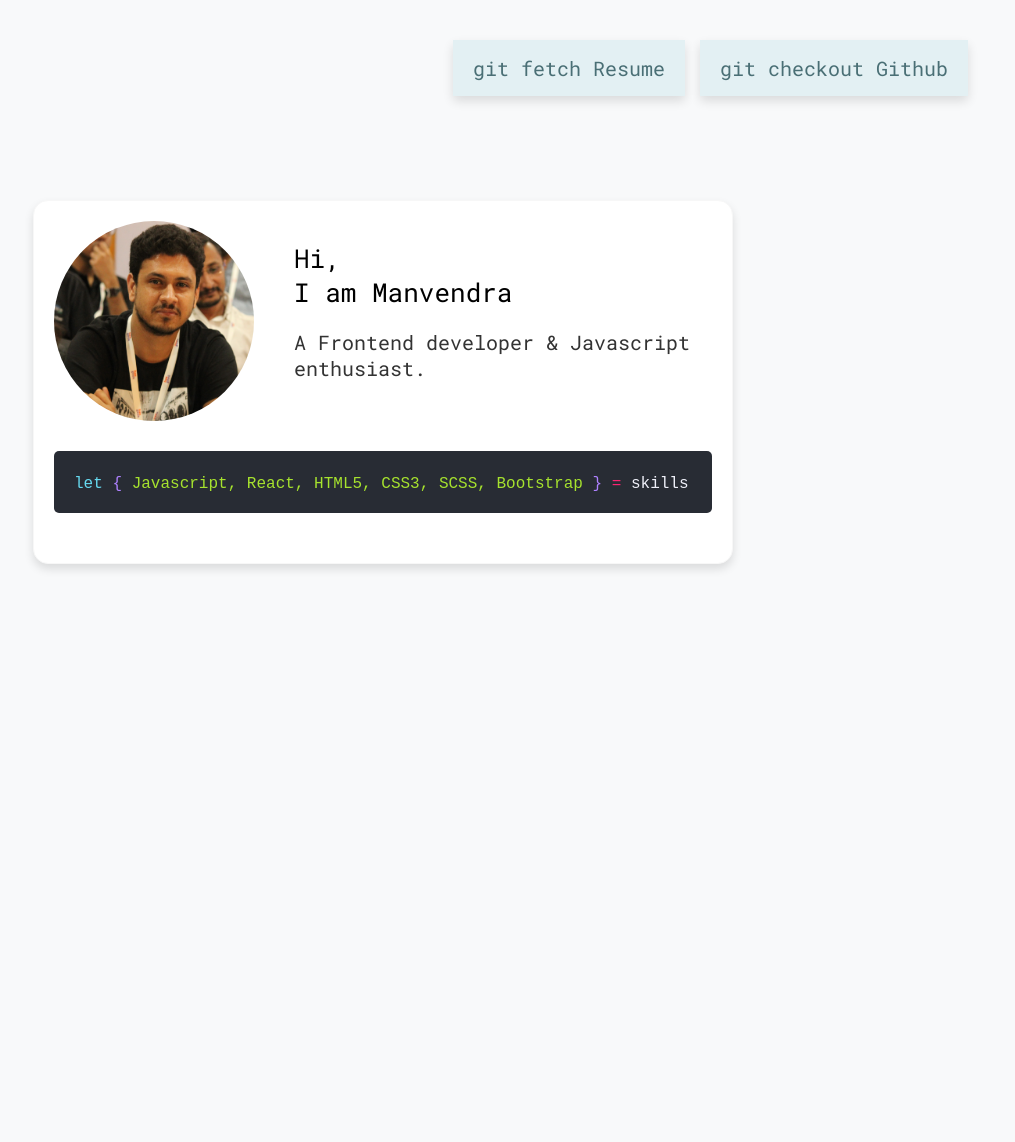
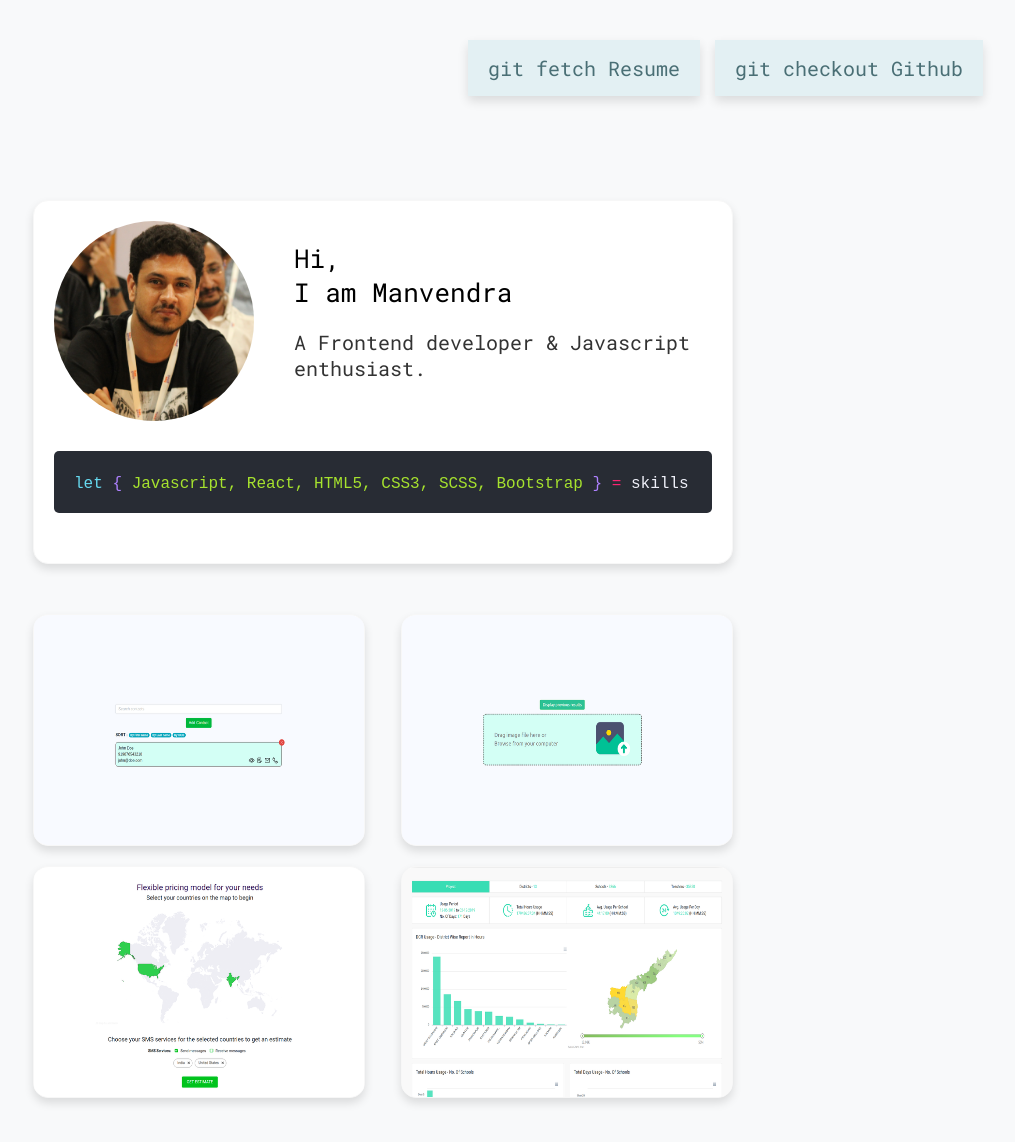
Before and after one commit to manvendra22/portfolio-old, a plain HTML site: page index.html in a window 1280 px wide. Shown: the whole page, without its empty margins (257-1272 px from the left). Before the commit the page ends 800 px from the top, so only its background shows below. Drawn offline with Linux system fonts and the light colour scheme.

Commit message:
Projects added

```diff
--- a/index.html
+++ b/index.html
@@ -13,9 +13,9 @@
 <body>
     <div class="app">
         <div class="navbar">
-            <div target="_blank"
+            <a target="_blank"
                 href="https://docs.google.com/document/d/18YuBSlORVFwnsSylg67moAqeEz_gc2MTcAFbQXrdksw/edit?usp=sharing"
-                class="button">git fetch Resume</div>
+                class="button mr-15">git fetch Resume</a>
             <a target="_blank" href="https://github.com/manvendra22" class="button">git checkout Github</a>
         </div>
         <div class="content">
@@ -46,6 +46,24 @@
                     </code>
                 </div>
             </div>
+            <div class="projects">
+                <div class="d-flex justify-content-between">
+                    <a target="_blank" href="https://address-books.netlify.com/" class="project card">
+                        <img src="address_book.png" alt="Avatar" class="project_image">
+                    </a>
+                    <a target="_blank" href="https://handwriting-app.netlify.com" class="project card">
+                        <img src="text_reader.png" alt="Avatar" class="project_image">
+                    </a>
+                </div>
+                <div class="d-flex justify-content-between mt-20">
+                    <a target="_blank" href="https://sms-price-calculator.netlify.com/" class="project card">
+                        <img src="sms_price.png" alt="Avatar" class="project_image">
+                    </a>
+                    <a target="_blank" href="https://andhra-map-data.netlify.com/" class="project card">
+                        <img src="andhra_chart.png" alt="Avatar" class="project_image">
+                    </a>
+                </div>
+            </div>
         </div>
 </body>
 
--- a/style.css
+++ b/style.css
@@ -19,15 +19,36 @@ body {
 
 
 .greeting {
-    /* display: flex; */
     min-height: 200px;
     width: 700px;
     padding: 20px;
     text-align: left;
 }
 
+.projects {
+    margin: 50px 0;
+}
+
+.project {
+    /* padding: 10px; */
+    /* margin: 5px; */
+    /* width: 40%; */
+}
+
 .d-flex {
     display: flex;
+}
+
+.mt-20 {
+    margin-top: 20px;
+}
+
+.mr-15 {
+    margin-right: 15px;
+}
+
+.justify-content-between {
+    justify-content: space-between;
 }
 
 .card {
@@ -55,7 +76,6 @@ body {
 }
 
 .skill {
-    /* background: #29292e; */
     background: rgb(40, 44, 52);;
     font-size: 16px;
     color: #eff0f9;
@@ -87,6 +107,13 @@ body {
     border-radius: 50%;
 }
 
+.project_image {
+    vertical-align: middle;
+    width: 330px;
+    height: 230px;
+    border-radius: 5%;
+}
+
 .text {
     margin-left: 40px;
     margin-top: 20px;
@@ -111,7 +138,6 @@ body {
     color: #4a6f75;
     border-radius: 0px;
     padding: 15px 20px;
-    margin-right: 15px;
     box-shadow: rgba(0, 0, 0, 0.12) 0px 5px 10px;
 }
 
```
Also changed, not shown: address_book.png (added), andhra_chart.png (added), sms_price.png (added), text_reader.png (added).
